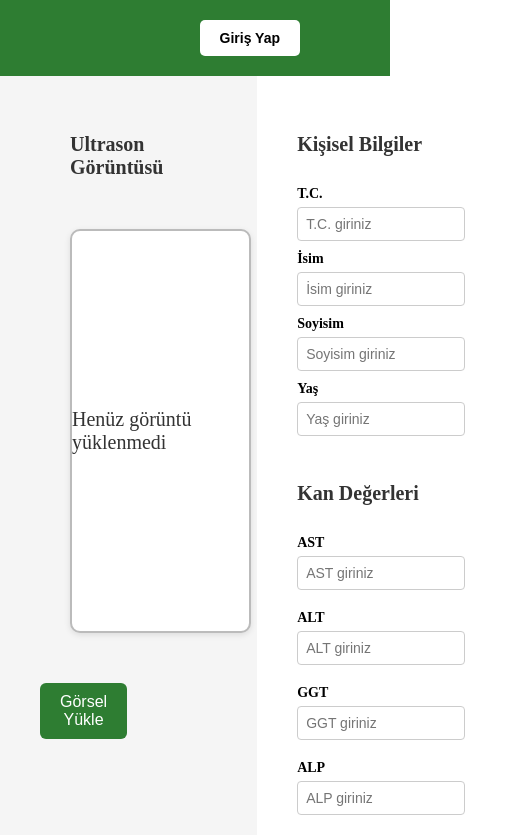
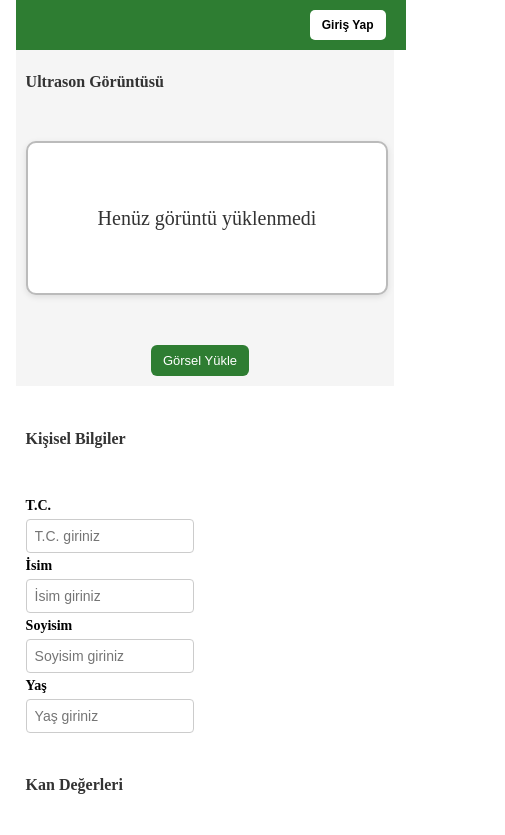
Before and after one commit to kvsrsmz/FibrozisEvreTahmini, a React (Create React App) app: page / in a window 390 px wide. Shown: the top 835 px of the page, 505 px wide, since content can reach past the window. Built offline with nearby package versions, Linux system fonts and the light colour scheme.

Commit message:
Proje reponsive web tasarımına uygun hale getirildi.

```diff
--- a/src/components/LabValuesForm.js
+++ b/src/components/LabValuesForm.js
@@ -1,8 +1,9 @@
 import React from "react";
+import "./LabValuesForm.css";
 
 const LabValuesForm = () => {
   return (
-    <div style={{ display: "flex", flexWrap: "wrap", gap: "20px" }}>
+    <div className="lab-values-form">
       {/* Her biri %48 genişlikte iki sütun */}
       <div style={{ flex: "0 0 48%" }}>
         <label>AST (Aspartat Aminotransferaz)</label>
--- /dev/null
+++ b/src/components/PersonalInfoBar.css
@@ -0,0 +1,34 @@
+.personal-info-bar {
+  background-color: #2E7D32;
+  padding: 20px;
+  color: white;
+  display: flex;
+  justify-content: flex-end;
+  align-items: center;
+  width: 100vw;
+  margin: 0;
+  box-sizing: border-box;
+}
+
+.personal-info-login {
+  background-color: #fff;
+  color: black;
+  padding: 10px 20px;
+  border-radius: 5px;
+  border: none;
+  font-weight: bold;
+  font-size: 14px;
+  margin-right: 70px;
+  cursor: pointer;
+}
+
+@media (max-width: 600px) {
+  .personal-info-bar {
+    padding: 10px;
+  }
+  .personal-info-login {
+    font-size: 12px;
+    margin-right: 10px;
+    padding: 8px 12px;
+  }
+}
--- a/src/components/PersonalInfoBar.js
+++ b/src/components/PersonalInfoBar.js
@@ -1,33 +1,10 @@
 import React from "react";
+import "./PersonalInfoBar.css";
 
 const PersonalInfoBar = () => {
   return (
-    <div style={{
-      backgroundColor: "#2E7D32",
-      padding: "20px",
-      color: "white",
-      display: "flex",
-      justifyContent: "flex-end",
-      alignItems: "center",
-      width: "100vw",     // tam ekran genişliği
-      margin: "0",         // kenar boşluğu yok
-      boxSizing: "border-box"
-    }}>
-      <button
-        style={{
-          backgroundColor: "#fff",
-          color: "black",
-          padding: "10px 20px",
-          borderRadius: "5px",
-          border: "none",
-          fontWeight: "bold",
-          fontSize: "14px",
-          marginRight: "70px",
-          cursor: "pointer"
-        }}
-      >
-        Giriş Yap
-      </button>
+    <div className="personal-info-bar">
+      <button className="personal-info-login">Giriş Yap</button>
     </div>
   );
 };
--- a/src/index.css
+++ b/src/index.css
@@ -3,3 +3,10 @@ body, html {
   margin: 0;
   padding: 0;
 }
+
+@media (max-width: 600px) {
+  body, html {
+    font-size: 15px;
+    padding: 0 2vw;
+  }
+}
--- /dev/null
+++ b/src/pages/FormPage.css
@@ -0,0 +1,142 @@
+.formpage-container {
+  display: flex;
+  flex-direction: row;
+  gap: 0;
+}
+
+.formpage-image-section {
+  width: 50%;
+  background-color: #f5f5f5;
+  padding: 40px;
+  display: flex;
+  flex-direction: column;
+  align-items: flex-start;
+  justify-content: flex-start;
+}
+
+.formpage-title {
+  font-size: 20px;
+  margin-bottom: 20px;
+  margin-left: 30px;
+  color: #333;
+}
+
+.formpage-image-box {
+  width: 100%;
+  max-width: 600px;
+  height: 400px;
+  border: 2px solid #bbb;
+  border-radius: 10px;
+  background-color: #fff;
+  display: flex;
+  align-items: center;
+  justify-content: center;
+  box-shadow: 0 2px 6px rgba(0,0,0,0.1);
+  overflow: hidden;
+  margin-bottom: 20px;
+  margin-top: 30px;
+  margin-left: 30px;
+}
+
+.formpage-ultrasound-img {
+  width: 100%;
+  height: 100%;
+  object-fit: cover;
+}
+
+.formpage-image-placeholder {
+  font-size: 20px;
+  color: #333;
+}
+
+.formpage-image-btn-box {
+  width: 100%;
+  display: flex;
+  justify-content: center;
+}
+
+.formpage-image-btn {
+  padding: 10px 20px;
+  background-color: #2E7D32;
+  color: #fff;
+  border: none;
+  border-radius: 6px;
+  font-size: 16px;
+  margin-top: 30px;
+  margin-right: 90px;
+  cursor: pointer;
+}
+
+.formpage-info-section {
+  flex: 1;
+  padding: 40px;
+  display: flex;
+  flex-direction: column;
+  gap: 30px;
+  align-items: flex-start;
+  background-color: #ffffff;
+}
+
+.formpage-fields-row {
+  display: flex;
+  gap: 10px;
+  flex-wrap: wrap;
+}
+
+.formpage-submit-btn {
+  margin-top: 20px;
+  padding: 12px 24px;
+  font-size: 16px;
+  border: none;
+  border-radius: 6px;
+  background-color: #2E7D32;
+  color: white;
+  cursor: pointer;
+}
+
+@media (max-width: 900px) {
+  .formpage-container {
+    flex-direction: column;
+  }
+  .formpage-image-section {
+    width: 100%;
+    padding: 20px;
+    margin-bottom: 20px;
+  }
+  .formpage-info-section {
+    padding: 20px;
+  }
+  .formpage-image-box {
+    max-width: 100%;
+    height: 250px;
+    margin-left: 0;
+  }
+}
+
+@media (max-width: 600px) {
+  .formpage-title {
+    font-size: 16px;
+    margin-left: 0;
+  }
+  .formpage-image-section {
+    padding: 10px;
+  }
+  .formpage-info-section {
+    padding: 10px;
+  }
+  .formpage-image-box {
+    height: 150px;
+  }
+  .formpage-image-btn {
+    font-size: 13px;
+    margin-right: 10px;
+    padding: 8px 12px;
+  }
+  .formpage-submit-btn {
+    font-size: 14px;
+    padding: 8px 12px;
+  }
+  .formpage-fields-row {
+    gap: 5px;
+  }
+}
--- a/src/pages/FormPage.js
+++ b/src/pages/FormPage.js
@@ -1,6 +1,7 @@
 import React, { useState } from "react";
 import { useNavigate } from "react-router-dom";
 import PersonalInfoBar from "../components/PersonalInfoBar";
+import "./FormPage.css";
 
 const FormPage = () => {
   const navigate = useNavigate();
@@ -59,80 +60,28 @@ const FormPage = () => {
   return (
     <div>
       <PersonalInfoBar />
-
-      {/* Sayfa ana container */}
-      <div style={{ flex: 1, display: "flex" }}>
-        {/* Sol taraf: Görsel yükleme */}
-        <div
-          style={{
-            width: "50%",
-            backgroundColor: "#f5f5f5",
-            padding: "40px",
-            display: "flex",
-            flexDirection: "column",
-            alignItems: "flex-start",
-            justifyContent: "flex-start",
-          }}
-        >
-          <h2 style={{ fontSize: "20px", marginBottom: "20px", marginLeft:"30px", color: "#333" }}>
-            Ultrason Görüntüsü
-          </h2>
-
-          <div
-            style={{
-              width: "100%",
-              maxWidth: "600px",
-              height: "400px",
-              border: "2px solid #bbb",
-              borderRadius: "10px",
-              backgroundColor: "#fff",
-              display: "flex",
-              alignItems: "center",
-              justifyContent: "center",
-              boxShadow: "0 2px 6px rgba(0,0,0,0.1)",
-              overflow: "hidden",
-              marginBottom: "20px",
-              marginTop: "30px",     // 👈 Aşağı kaydırır
-              marginLeft: "30px",    // 👈 Sağa kaydırır
-            }}
-          >
-
+      <div className="formpage-container">
+        <div className="formpage-image-section">
+          <h2 className="formpage-title">Ultrason Görüntüsü</h2>
+          <div className="formpage-image-box">
             {selectedImage ? (
               <img
                 src={selectedImage}
                 alt="Ultrason"
-                style={{
-                  width: "200%",
-                  height: "200%",
-                  objectFit: "cover",
-                }}
+                className="formpage-ultrasound-img"
               />
             ) : (
-              <span style={{ fontSize: "20px", marginBottom: "0", color: "#333" }}>
-                Henüz görüntü yüklenmedi
-              </span>
+              <span className="formpage-image-placeholder">Henüz görüntü yüklenmedi</span>
             )}
           </div>
-
-          <div style={{ width: "100%", display: "flex", justifyContent: "center" }}>
+          <div className="formpage-image-btn-box">
             <button
               onClick={() => document.getElementById("imageUpload").click()}
-              style={{
-                padding: "10px 20px",
-                backgroundColor: "#2E7D32",
-                color: "#fff",
-                border: "none",
-                borderRadius: "6px",
-                fontSize: "16px",
-                marginTop: "30px",     // 👈 Aşağı kaydırır
-                marginRight: "90px",
-                cursor: "pointer",
-              }}
+              className="formpage-image-btn"
             >
               {selectedImage ? "Görseli Değiştir" : "Görsel Yükle"}
             </button>
           </div>
-
           <input
             id="imageUpload"
             type="file"
@@ -141,78 +90,29 @@ const FormPage = () => {
             style={{ display: "none" }}
           />
         </div>
-
-        {/* Sağ taraf: Kişisel Bilgiler + Kan Değerleri */}
-        <div
-          style={{
-            flex: 1,
-            padding: "40px",
-            display: "flex",
-            flexDirection: "column",
-            gap: "30px",
-            alignItems: "flex-start",
-            backgroundColor: "#ffffff",
-          }}
-        >
-          {/* Başlık: Kişisel Bilgiler */}
-          <h2 style={{ fontSize: "20px", marginBottom: "0", color: "#333" }}>
-            Kişisel Bilgiler
-          </h2>
-          <div style={{ display: "flex", gap: "10px", flexWrap: "wrap" }}>
+        <div className="formpage-info-section">
+          <h2 className="formpage-title">Kişisel Bilgiler</h2>
+          <div className="formpage-fields-row">
             <Field label="T.C." value={tc} onChange={setTc} />
             <Field label="İsim" value={name} onChange={setName} />
             <Field label="Soyisim" value={surname} onChange={setSurname} />
             <Field label="Yaş" value={age} onChange={setAge} type="number" />
           </div>
-
-          {/* Başlık: Kan Değerleri */}
-          <h2 style={{ fontSize: "20px", marginBottom: "0", color: "#333" }}>
-            Kan Değerleri
-          </h2>
-          <div style={{ display: "flex", gap: "20px", flexWrap: "wrap" }}>
+          <h2 className="formpage-title">Kan Değerleri</h2>
+          <div className="formpage-fields-row">
             <Field label="AST" value={ast} onChange={setAst} type="number" />
             <Field label="ALT" value={alt} onChange={setAlt} type="number" />
             <Field label="GGT" value={ggt} onChange={setGgt} type="number" />
             <Field label="ALP" value={alp} onChange={setAlp} type="number" />
-            <Field
-              label="Total Bilirubin"
-              value={totalBilirubin}
-              onChange={setTotalBilirubin}
-              type="number"
-            />
-            <Field
-              label="Direkt Bilirubin"
-              value={directBilirubin}
-              onChange={setDirectBilirubin}
-              type="number"
-            />
+            <Field label="Total Bilirubin" value={totalBilirubin} onChange={setTotalBilirubin} type="number" />
+            <Field label="Direkt Bilirubin" value={directBilirubin} onChange={setDirectBilirubin} type="number" />
             <Field label="Albumin" value={albumin} onChange={setAlbumin} type="number" />
             <Field label="INR" value={inr} onChange={setInr} type="number" />
-            <Field
-              label="Trombosit (Platelet)"
-              value={platelet}
-              onChange={setPlatelet}
-              type="number"
-            />
+            <Field label="Trombosit (Platelet)" value={platelet} onChange={setPlatelet} type="number" />
             <Field label="LDH" value={ldh} onChange={setLdh} type="number" />
             <Field label="Tam Kan Sayımı (CBC)" value={cbc} onChange={setCbc} type="number" />
           </div>
-
-          <button
-            onClick={handleSubmit}
-            style={{
-              marginTop: "20px",
-              padding: "12px 24px",
-              fontSize: "16px",
-              border: "none",
-              borderRadius: "6px",
-              backgroundColor: "#2E7D32",
-              color: "white",
-              cursor: "pointer",
-            }}
-          >
-            Tahmin Et
-          </button>
+          <button onClick={handleSubmit} className="formpage-submit-btn">Tahmin Et</button>
         </div>
       </div>
     </div>
--- a/src/pages/ResultAndReportPage.css
+++ b/src/pages/ResultAndReportPage.css
@@ -81,3 +81,41 @@
 .download-button:hover {
   background-color: #00337a;
 }
+
+/* Responsive düzenlemeler */
+@media (max-width: 900px) {
+  .report-container {
+    width: 95%;
+    padding: 15px;
+  }
+  .logo {
+    height: 50px;
+  }
+}
+
+@media (max-width: 600px) {
+  .report-container {
+    width: 100%;
+    padding: 5px;
+    font-size: 14px;
+  }
+  .header {
+    flex-direction: column;
+    align-items: flex-start;
+    gap: 10px;
+  }
+  .logo {
+    height: 40px;
+  }
+  .title {
+    font-size: 16px;
+    text-align: left;
+  }
+  .section table {
+    font-size: 13px;
+  }
+  .download-button {
+    font-size: 14px;
+    padding: 8px 15px;
+  }
+}
```
Also changed, not shown: src/App.css (+20 -0 lines), src/components/LabValuesForm.css (added, +15 -0 lines).
